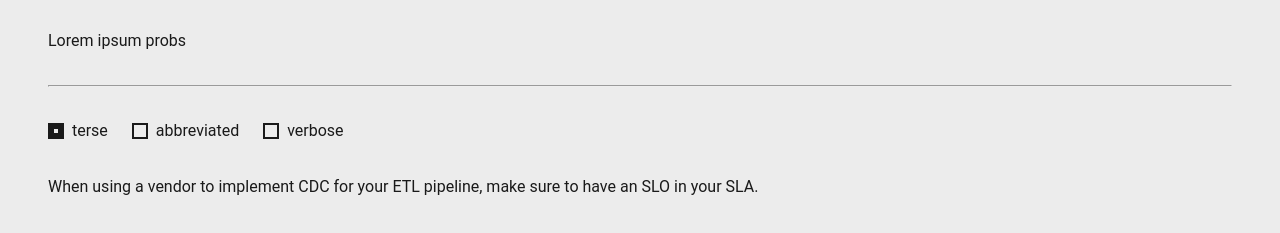
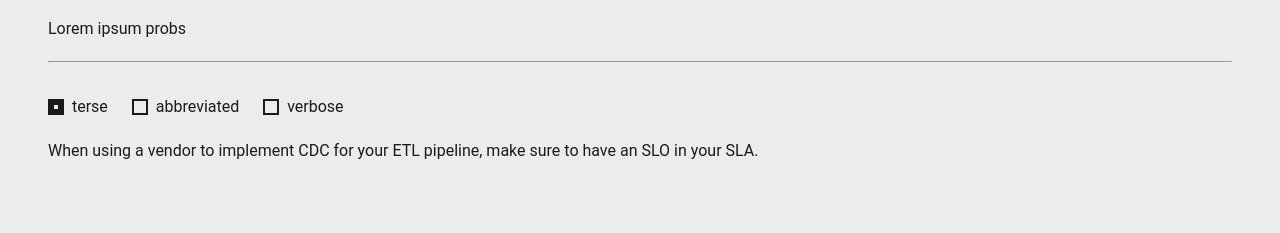
Before and after one commit to dolliars/read-adaption, a plain HTML site: page index.html in a window 1280 px wide. Shown: the part 83-316 px from the top of the page. Drawn offline with Linux system fonts and the light colour scheme.

Commit message:
Fix margins

```diff
--- a/assets/css/styles.css
+++ b/assets/css/styles.css
@@ -17,10 +17,13 @@ body {
   font-family: Roboto, courier, sans-serif;
 }
 
-.text-box, .toggle-box {
-  margin: 2em 0;
+.text-box {
+  margin: 1.25em 0;
 }
 
+.toggle-box {
+  margin: 2em 0 0.5em;
+}
 
 label {
   margin-right: 1.25em;
```
